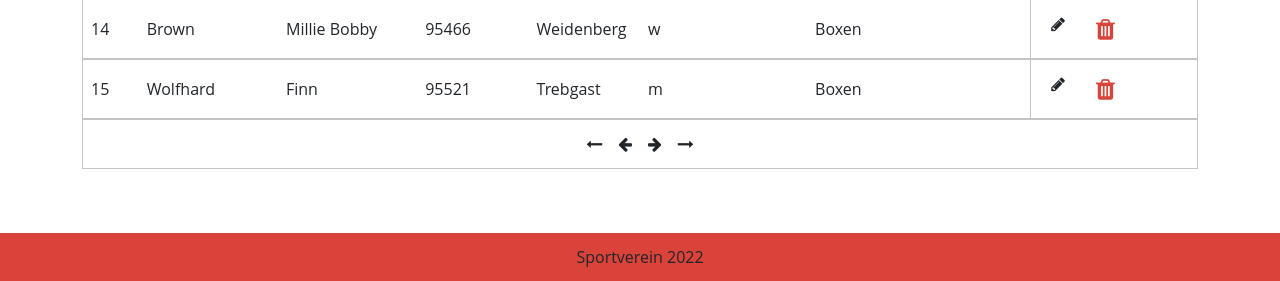
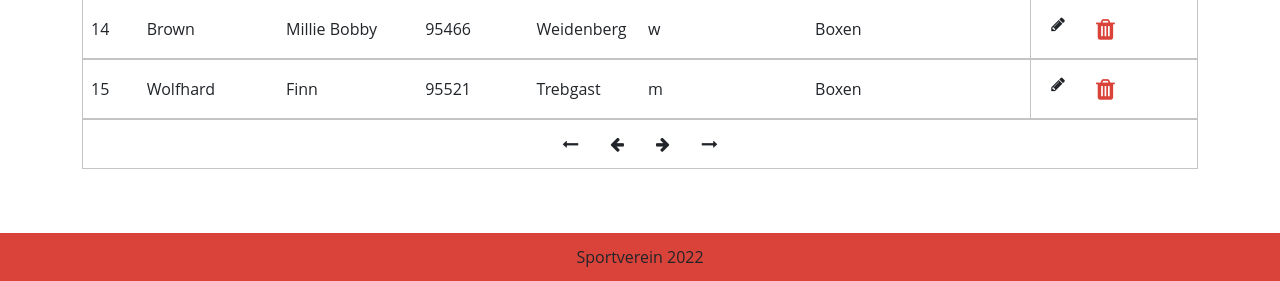
Before and after one commit to Skalrayi/sportverein, a PHP site: page /php/list.php in a window 1280 px wide. Shown: the part 1150-1431 px from the top of the page. Run offline with PHP 8.4, Linux system fonts and the light colour scheme; a user stored in the database is signed in; data comes from the database, SQL or seed files in the repository; data that the repository does not hold is empty.

```diff
--- a/www/css/index.css
+++ b/www/css/index.css
@@ -249,7 +249,7 @@ button.delete-button i {
 
 .list-pagination .arrows {
     display: flex;
-    gap: 1rem;
+    gap: 2rem;
 }
 
 /** MODALs **/
```
